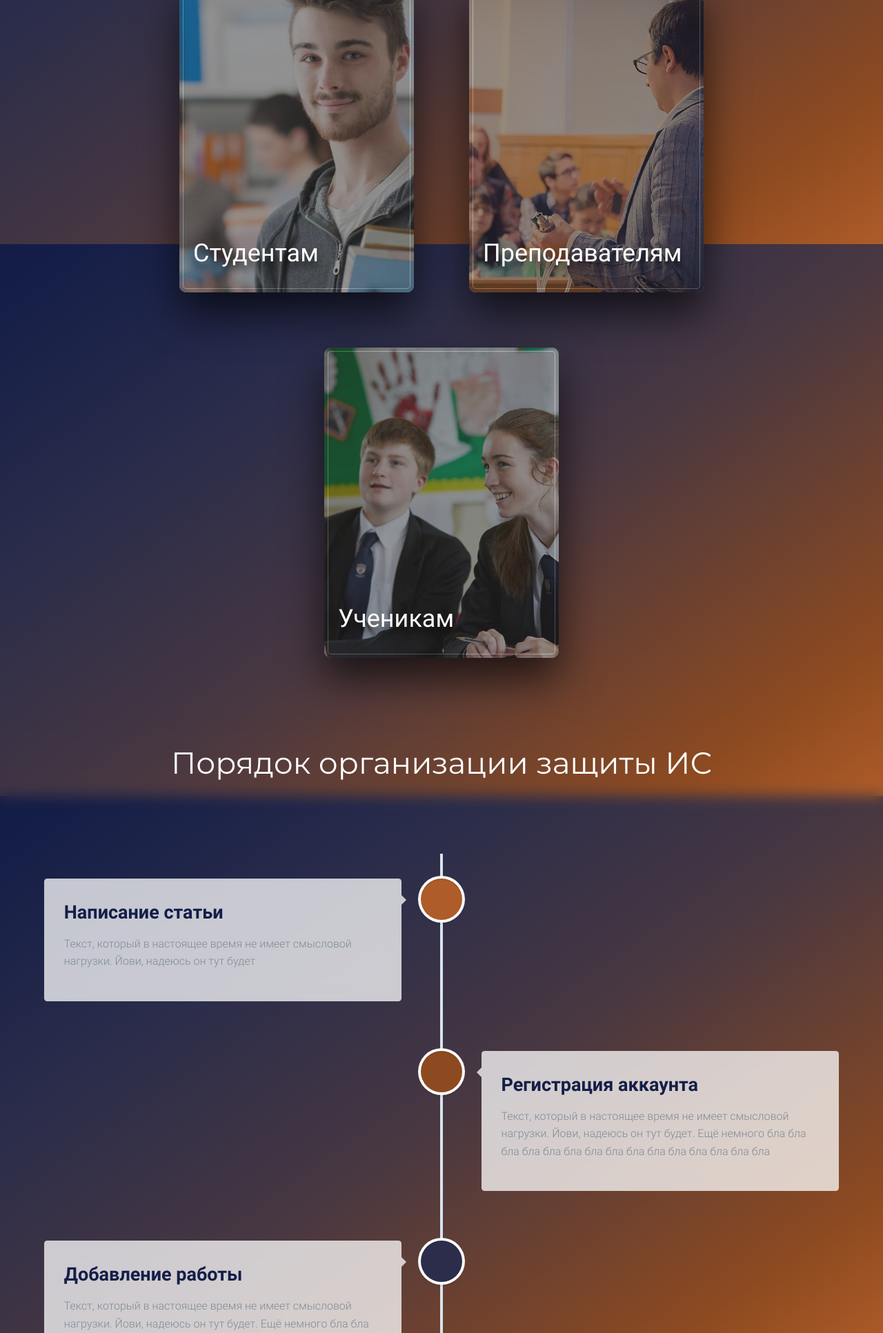
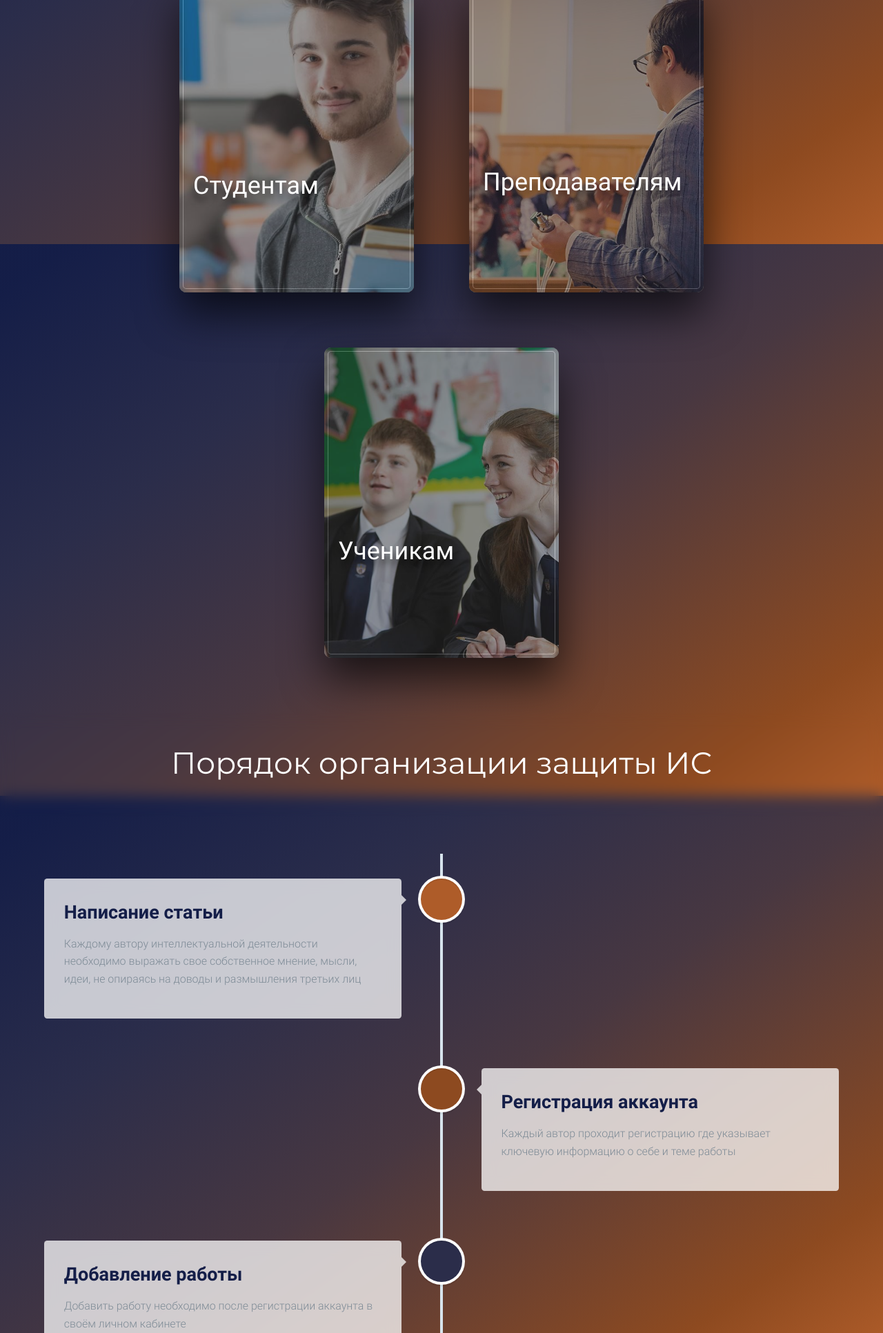
Before and after one commit to SSH1van/SYIP, a PHP site: page / in a window 1280 px wide. Shown: the part 1246-3179 px from the top of the page at 69% size. Run offline with PHP 8.4, Linux system fonts and the light colour scheme.

Commit message:
New text, upgrade singup and login

```diff
--- a/index.php
+++ b/index.php
@@ -29,10 +29,8 @@
     <svg style="display: none">
         <symbol id="login" viewBox="200 -200 1024 1024">
             <g transform="translate(0,1024) scale(0.14,-0.14)">
-                <path
-                    d="M4928 7539 c-601 -58 -969 -423 -1077 -1070 -58 -349 -47 -653 34 -934 203 -702 790 -1203 1332 -1136 531 65 1026 570 1169 1191 91 397 26 969 -149 1316 -237 469 -698 692 -1309 633z" />
-                <path
-                    d="M3930 4369 c-271 -73 -516 -220 -667 -400 -75 -88 -175 -268 -215 -386 -87 -251 -19 -471 186 -605 l59 -38 1877 0 1877 0 46 31 c56 37 141 128 166 178 55 107 67 265 31 404 -20 79 -97 257 -111 257 -4 0 -52 50 -106 111 -189 213 -379 342 -626 424 -168 56 -163 56 -222 -21 -128 -169 -363 -347 -569 -429 -153 -62 -229 -76 -441 -82 -294 -8 -441 19 -650 122 -174 86 -367 241 -486 392 -28 35 -56 63 -62 62 -7 0 -46 -9 -87 -20z" />
+                <path d="M4928 7539 c-601 -58 -969 -423 -1077 -1070 -58 -349 -47 -653 34 -934 203 -702 790 -1203 1332 -1136 531 65 1026 570 1169 1191 91 397 26 969 -149 1316 -237 469 -698 692 -1309 633z" />
+                <path d="M3930 4369 c-271 -73 -516 -220 -667 -400 -75 -88 -175 -268 -215 -386 -87 -251 -19 -471 186 -605 l59 -38 1877 0 1877 0 46 31 c56 37 141 128 166 178 55 107 67 265 31 404 -20 79 -97 257 -111 257 -4 0 -52 50 -106 111 -189 213 -379 342 -626 424 -168 56 -163 56 -222 -21 -128 -169 -363 -347 -569 -429 -153 -62 -229 -76 -441 -82 -294 -8 -441 19 -650 122 -174 86 -367 241 -486 392 -28 35 -56 63 -62 62 -7 0 -46 -9 -87 -20z" />
             </g>
         </symbol>
     </svg>
@@ -85,21 +83,28 @@
         <div id="whom" class="whom_inner">
             <card data-image="img/whom/1.jpeg">
                 <div slot="header" class="whom_subtitle">Студентам</div>
-                <div slot="content" class="whom_text">Текст, который в настоящее время не имеет смысловой нагрузки.
-                    Йови,
-                    надеюсь он тут будет</div>
+                <div slot="content" class="whom_text">Студенты могут
+                    создавать уникальные работы, идеи и инновации в
+                    рамках своих учебных проектов и исследований.
+                    Понимание ИС поможет им защитить свои права и
+                    предотвратить незаконное использование своих
+                    творческих продуктов</div>
             </card>
-            <card data-image="img/whom/2.jpeg">
+            <card data-image="img/whom/2.jpeg" class="second">
                 <div slot="header" class="whom_subtitle">Преподавателям</div>
-                <div slot="content" class="whom_text">Текст, который в настоящее время не имеет смысловой нагрузки.
-                    Йови,
-                    надеюсь он тут будет</div>
+                <div slot="content" class="whom_text">Преподаватели могут
+                    сами заниматься исследованиями и публикациями,
+                    и знание ИС помогает им правильно управлять
+                    авторскими правами на свои труды</div>
             </card>
             <card data-image="img/whom/3.jpeg">
                 <div slot="header" class="whom_subtitle">Ученикам</div>
-                <div slot="content" class="whom_text">Текст, который в настоящее время не имеет смысловой нагрузки.
-                    Йови,
-                    надеюсь он тут будет</div>
+                <div slot="content" class="whom_text">Ученики старших
+                    классов учатся уважать права других и избегать плагиата.
+                    Знание ИС способствует развитию этичного подхода к
+                    использованию информации и творческих работ других.
+                    С помощью сайта каждый ученик сможет стать официальным
+                    обладателем прав на ИС</div>
             </card>
         </div><!-- /.whom_inner -->
     </div><!-- /.whom -->
@@ -112,8 +117,9 @@
             <div class="cd-timeline-img cd-first"></div>
             <div class="cd-timeline-content">
                 <h1>Написание статьи</h1>
-                <p>Текст, который в настоящее время не имеет смысловой нагрузки. Йови,
-                    надеюсь он тут будет</p>
+                <p>Каждому автору интеллектуальной деятельности необходимо
+                    выражать свое собственное мнение, мысли, идеи,
+                    не опираясь на доводы и размышления третьих лиц</p>
             </div> <!-- /.cd-timeline-content -->
         </div> <!-- /.cd-timeline-block -->
 
@@ -121,9 +127,8 @@
             <div class="cd-timeline-img cd-second"></div>
             <div class="cd-timeline-content">
                 <h1>Регистрация аккаунта</h1>
-                <p>Текст, который в настоящее время не имеет смысловой нагрузки. Йови,
-                    надеюсь он тут будет. Ещё немного бла бла бла бла бла бла бла бла
-                    бла бла бла бла бла бла бла</p>
+                <p>Каждый автор проходит регистрацию где указывает
+                    ключевую информацию о себе и теме работы</p>
             </div> <!-- /.cd-timeline-content -->
         </div> <!-- /.cd-timeline-block -->
 
@@ -131,10 +136,8 @@
             <div class="cd-timeline-img cd-third"></div>
             <div class="cd-timeline-content">
                 <h1>Добавление работы</h1>
-                <p>Текст, который в настоящее время не имеет смысловой нагрузки. Йови,
-                    надеюсь он тут будет. Ещё немного бла бла бла бла бла бла бла бла бла бла бла бла бла бла бла бла
-                    бла бла
-                    бла бла бла бла бла бла бла бла бла бла бла бла бла бла бла бла бла бла</p>
+                <p>Добавить работу необходимо после
+                    регистрации аккаунта в своём личном кабинете</p>
             </div> <!-- /.cd-timeline-content -->
         </div> <!-- /.cd-timeline-block -->
 
@@ -142,9 +145,10 @@
             <div class="cd-timeline-img cd-fourth"></div> <!-- cd-timeline-img -->
             <div class="cd-timeline-content">
                 <h1>Получение персонального QR кода</h1>
-                <p>Текст, который в настоящее время не имеет смысловой нагрузки. Йови,
-                    надеюсь он тут будет. Ещё немного бла бла бла бла бла бла бла бла
-                    бла бла бла бла бла бла бла</p>
+                <p>Для каждого автора генерируется личный
+                    QR код в котором будет вся необходимая
+                    информация для подтверждения наличия
+                    интеллектуальной собственности</p>
             </div> <!-- /.cd-timeline-content -->
         </div> <!-- /.cd-timeline-block -->
     </section> <!-- /.timeline -->
--- a/style/style.css
+++ b/style/style.css
@@ -292,11 +292,19 @@ a {
     justify-content: center;
 }
 
+.second .whom_text {
+    margin-top: 100px;
+}
+
 .card-wrap {
     margin: 0 40px;
     transform: perspective(800px);
     transform-style: preserve-3d;
     cursor: pointer;
+}
+
+.card-wrap.second:hover .whom_text {
+    margin-top: 10px;
 }
 
 .card-wrap:hover .card-info {
```
Also changed, not shown: js/regaut/regaut.js (+5 -9 lines), regaut.php (+11 -7 lines), style/regaut/styleRA.css (+5 -44 lines), 3 other files. Lines whose indentation alone changed are shown as unchanged.
